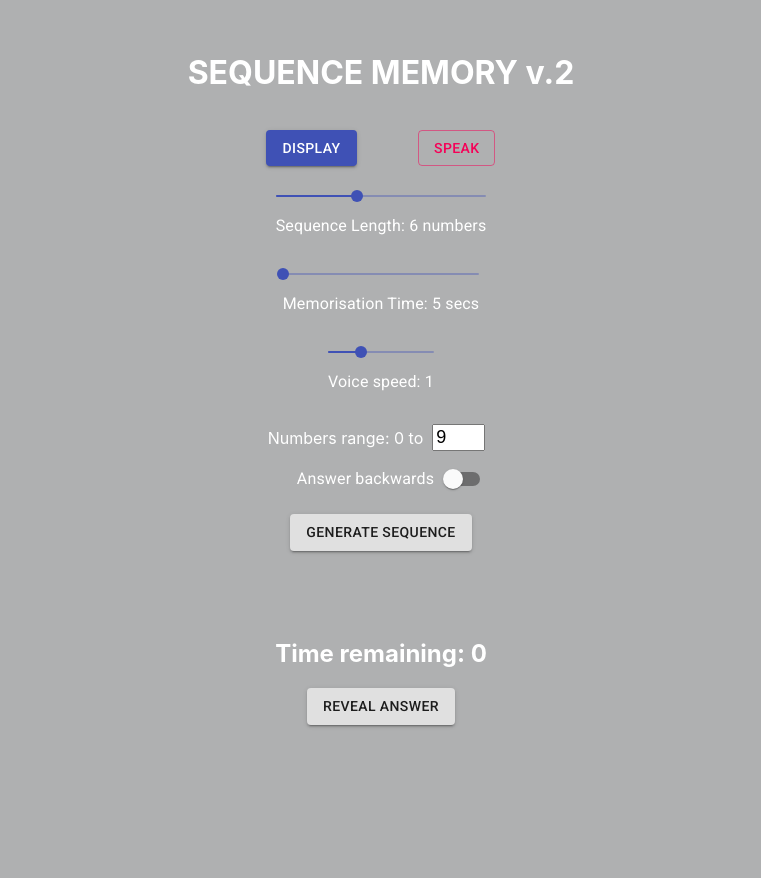
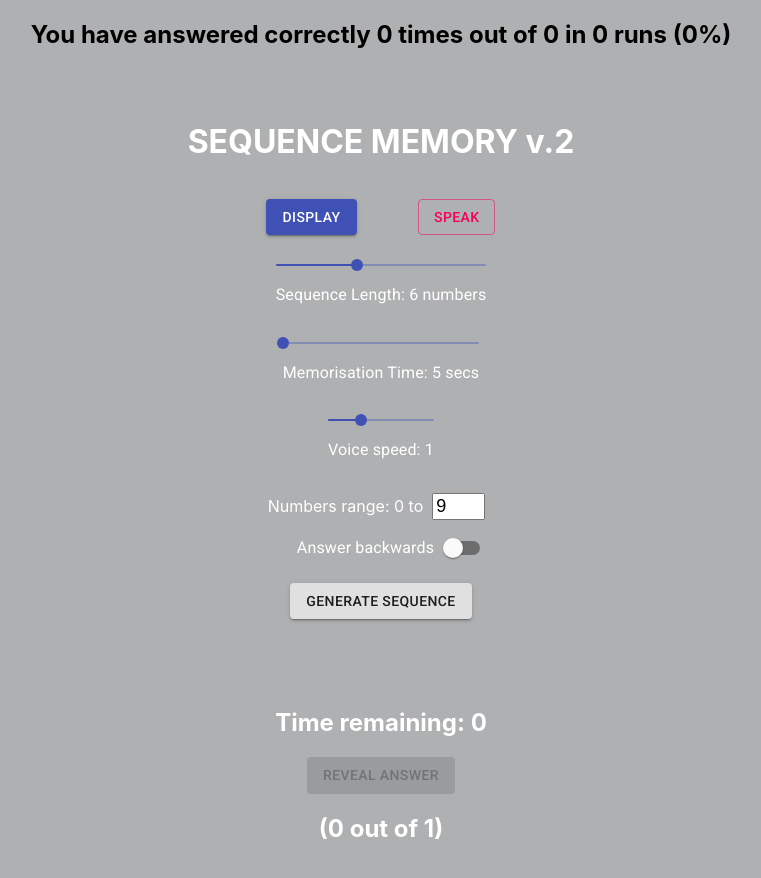
Before and after one commit to carboni-rob/sequence-memory, a React (Create React App) app: page / in a window 1280 px wide. Shown: the top 878 px of the page, without its empty margins (259-1020 px from the left). Before the commit the page ends 800 px from the top, so only its background shows below. Built offline with nearby package versions, Linux system fonts and the light colour scheme.

Commit message:
Add usage stats

```diff
--- a/src/App.styles.tsx
+++ b/src/App.styles.tsx
@@ -13,6 +13,7 @@ interface AnswerProps {
 
 export const AppContainer = styled.div`
   display: flex;
+  flex-direction: column;
   align-items: center;
   justify-content: center;
   background-color: #afb0b1;
--- a/src/App.tsx
+++ b/src/App.tsx
@@ -20,6 +20,11 @@ import {
   TopButtonsContainer,
 } from "./App.styles";
 
+interface Run {
+  total: number;
+  correct: number;
+}
+
 function App() {
   const [memoryTime, setMemoryTime] = useState(5);
   const [sequence, setSequence] = useState<number[]>([0]);
@@ -29,18 +34,26 @@ function App() {
   const [isSequenceVisible, setSequenceVisible] = useState(false);
   const [isAnswerVisible, setAnswerVisible] = useState(false);
   const [gameStarted, setGameStarted] = useState(false);
-  const [answer, setAnswer] = useState<(string | null)[]>([]);
+  const [answers, setAnswers] = useState<(string | null)[]>([]);
   const [isAnswerDisabled, setAnswerDisabled] = useState(false);
   const [speakSequence, setSpeakSequence] = useState(false);
   const [displaySequence, setDisplaySequence] = useState(true);
   const [utteranceSpeed, setUtteranceSpeed] = useState(1);
   const [backwards, setBackwards] = useState(false);
+  const [correctAnswers, setCorrectAnswers] = useState(0);
+  const [isRevealDisabled, setRevealDisabled] = useState(true);
+
+  const usageStatisticsItem = localStorage.getItem("usageStatistics");
+  const usageStatistics: Run[] = usageStatisticsItem
+    ? JSON.parse(usageStatisticsItem)
+    : [];
 
   useEffect(() => {
     if (!timeLeft) {
       if (gameStarted) {
         setSequenceVisible(false);
         setAnswerVisible(true);
+        setRevealDisabled(false);
       }
       return;
     }
@@ -57,13 +70,14 @@ function App() {
       newSequence.push(Math.floor(Math.random() * parseInt(range)));
     }
 
-    setAnswer(new Array(sequenceLength).fill(""));
+    setAnswers(new Array(sequenceLength).fill(""));
     setSequence(newSequence);
     setTimeLeft(memoryTime);
     setSequenceVisible(displaySequence ? true : false);
     setAnswerVisible(false);
     setGameStarted(true);
     setAnswerDisabled(false);
+    setCorrectAnswers(0);
 
     if (speakSequence) {
       const voices = window.speechSynthesis.getVoices();
@@ -74,6 +88,7 @@ function App() {
       utterance.onend = () => {
         if (!displaySequence) {
           setAnswerVisible(true);
+          setRevealDisabled(false);
         }
       };
       speechSynthesis.speak(utterance);
@@ -81,24 +96,34 @@ function App() {
   };
 
   const handleAnswer = (index: number, value: string) => {
-    const newAnswer = [...answer];
+    const newAnswer = [...answers];
     newAnswer[index] = value;
-    setAnswer(newAnswer);
+    setAnswers(newAnswer);
+  };
+
+  const countCorrectAnswers = () => {
+    const correctArray = backwards ? [...sequence].reverse() : sequence;
+    const answerArray = answers.map((answer) => parseInt(answer as string));
+    const correctAnswersArray = answerArray.length
+      ? answerArray.filter((answer, index) => correctArray[index] === answer)
+      : [];
+
+    return correctAnswersArray.length;
   };
 
   const checkCorrectedness = (index: number): boolean => {
     const correctArray = backwards ? [...sequence].reverse() : sequence;
 
-    return correctArray[index]?.toString() === answer[index];
+    return correctArray[index]?.toString() === answers[index];
   };
 
   const renderAnswerInputs = () => {
     return (
       <div>
-        {answer.map((_, index) => (
+        {answers.map((_, index) => (
           <AnswerContainer
             key={index}
-            value={answer[index] as string}
+            value={answers[index] as string}
             disabled={isAnswerDisabled}
             $isVisible={isAnswerVisible}
             type="number"
@@ -111,8 +136,18 @@ function App() {
   };
 
   const revealAnswer = () => {
+    setRevealDisabled(true);
     setSequenceVisible(true);
     setAnswerDisabled(true);
+    const correctAnswers = countCorrectAnswers();
+    setCorrectAnswers(correctAnswers);
+
+    usageStatistics.push({
+      total: sequence.length,
+      correct: correctAnswers,
+    });
+
+    localStorage.setItem("usageStatistics", JSON.stringify(usageStatistics));
   };
 
   const isBackwardsSwitchDisabled = (): boolean => {
@@ -120,8 +155,28 @@ function App() {
     return timeLeft !== 0 || !isAnswerDisabled;
   };
 
+  const correctCount = usageStatistics.length
+    ? usageStatistics
+        .map((run) => run.correct)
+        .reduce((acc: number, correctAnswers: number) => acc + correctAnswers)
+    : 0;
+
+  const totalCount = usageStatistics.length
+    ? usageStatistics
+        .map((run) => run.total)
+        .reduce((acc: number, totalAnswers: number) => acc + totalAnswers)
+    : 0;
+
+  const percentage = totalCount
+    ? ((correctCount * 100) / totalCount).toFixed(2)
+    : 0;
+
   return (
     <AppContainer>
+      <h2>
+        You have answered correctly {correctCount} times out of {totalCount} in{" "}
+        {usageStatistics.length} runs ({percentage}%)
+      </h2>
       <InnerContainer>
         <h1>SEQUENCE MEMORY v.2</h1>
 
@@ -231,9 +286,13 @@ function App() {
           variant="contained"
           onClick={revealAnswer}
           $isVisible={true}
+          disabled={isRevealDisabled}
         >
           Reveal Answer
         </RevealButton>
+        <h2>
+          ({correctAnswers} out of {sequence.length})
+        </h2>
       </InnerContainer>
     </AppContainer>
   );
```
